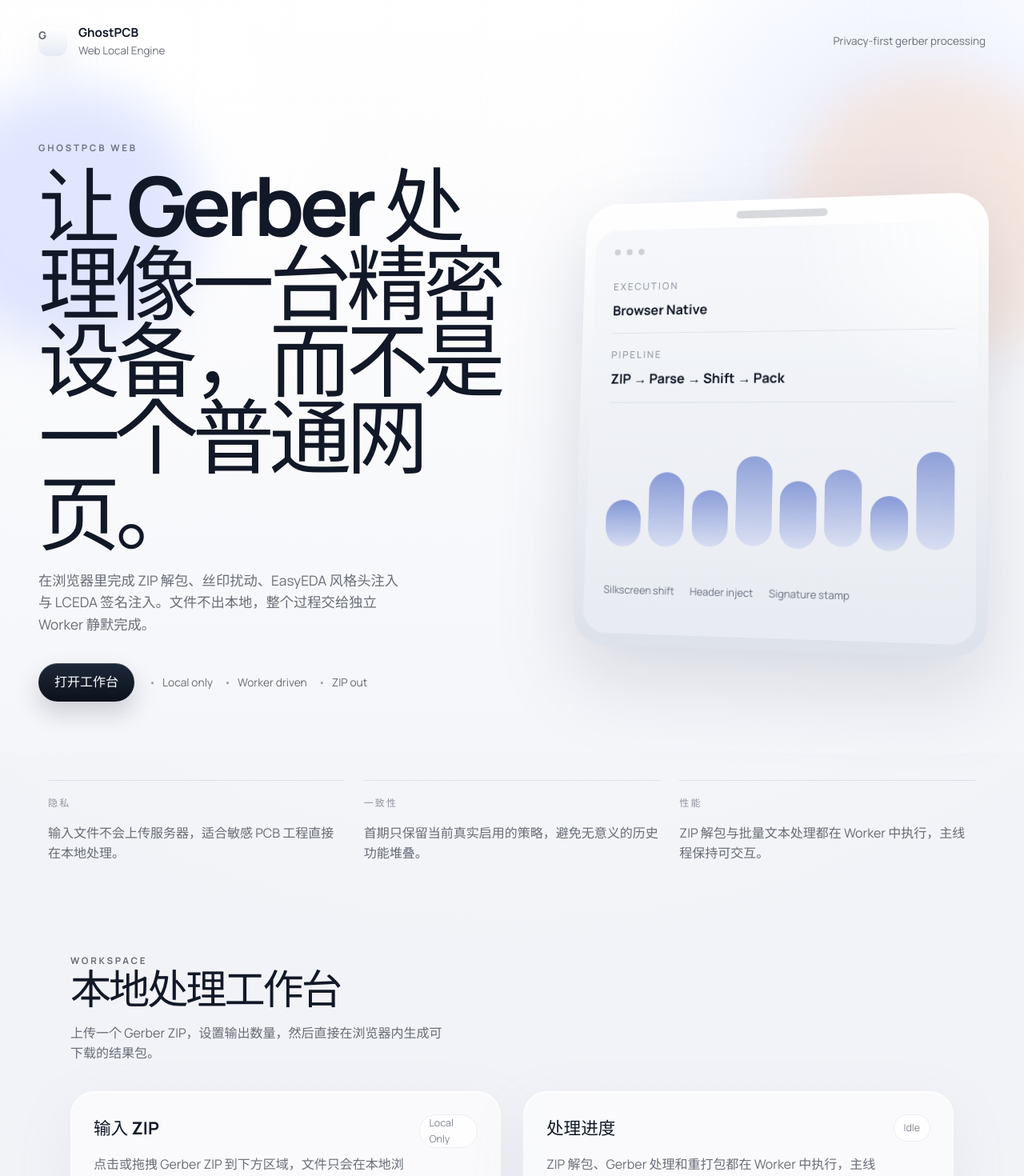
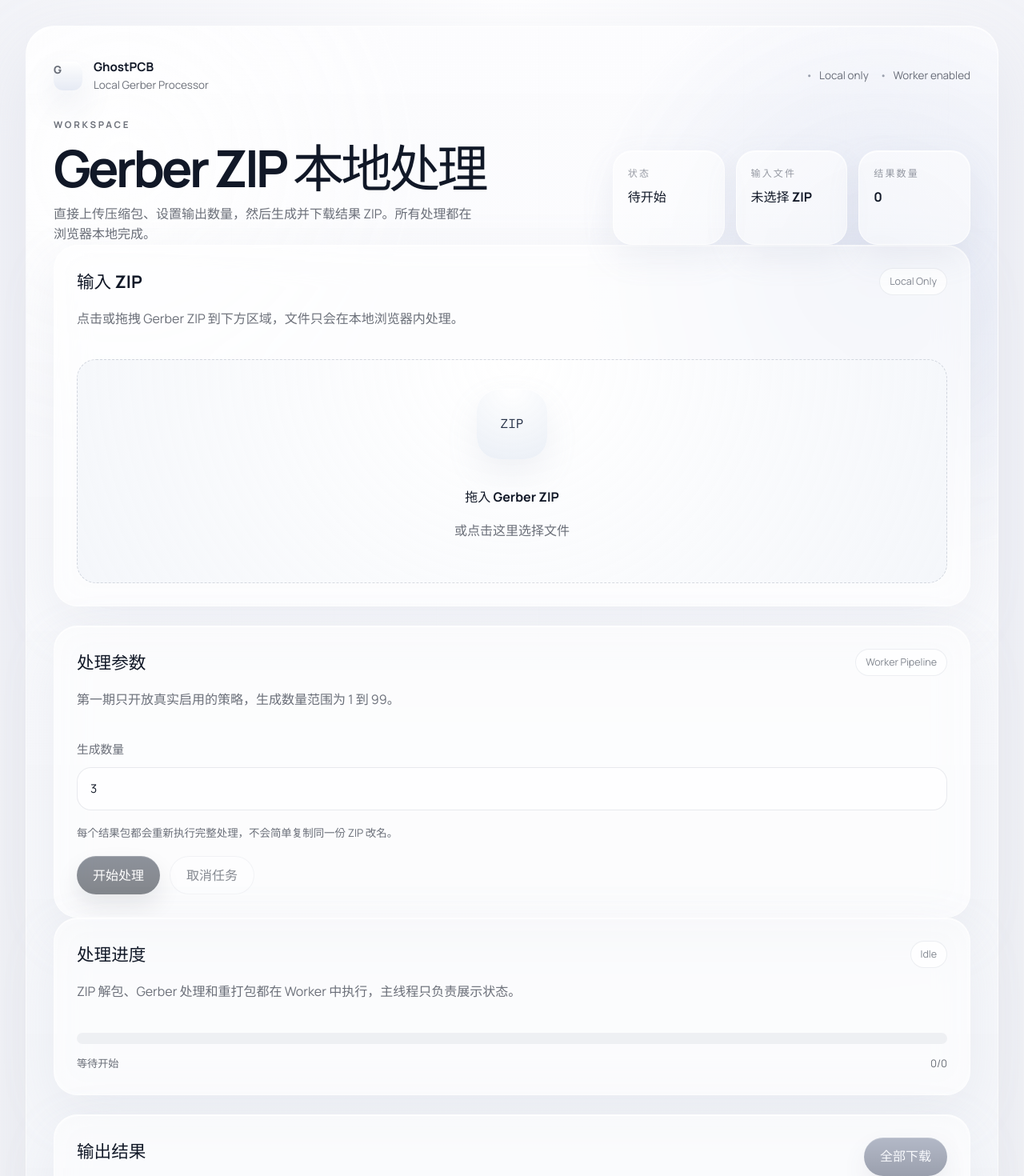
Before and after one commit to Nitmi/GhostPCB-Web, a React (Vite) app: page / in a window 1280 px wide. Shown: the top 1470 px of the page at 80% size. Built offline with nearby package versions, Linux system fonts and the light colour scheme.

Commit message:
优化页面

```diff
--- a/src/app/App.tsx
+++ b/src/app/App.tsx
@@ -121,111 +121,62 @@ function App() {
   }
 
   const isRunning = status === 'running'
+  const outputCount = results.length
+  const fileLabel = selectedFile ? selectedFile.name : '未选择 ZIP'
+  const statusLabel =
+    status === 'running'
+      ? '处理中'
+      : status === 'success'
+        ? '已完成'
+        : status === 'error'
+          ? '异常'
+          : '待开始'
 
   return (
     <main className="app-shell">
-      <section className="hero-stage">
-        <div className="hero-noise" aria-hidden="true" />
-        <div className="hero-orb hero-orb-left" aria-hidden="true" />
-        <div className="hero-orb hero-orb-right" aria-hidden="true" />
+      <section className="app-surface">
+        <div className="surface-noise" aria-hidden="true" />
 
-        <header className="hero-nav">
+        <header className="workspace-header">
           <div className="brand-lockup">
             <span className="brand-mark">G</span>
             <div>
               <strong>GhostPCB</strong>
-              <span>Web Local Engine</span>
+              <span>Local Gerber Processor</span>
             </div>
           </div>
-          <div className="hero-nav-meta">Privacy-first gerber processing</div>
+          <div className="workspace-header-meta">
+            <span>Local only</span>
+            <span>Worker enabled</span>
+          </div>
         </header>
 
-        <div className="hero-grid">
-          <div className="hero-copy">
-            <p className="eyebrow">GhostPCB Web</p>
-            <h1>让 Gerber 处理像一台精密设备，而不是一个普通网页。</h1>
-            <p className="hero-text">
-              在浏览器里完成 ZIP 解包、丝印扰动、EasyEDA 风格头注入与 LCEDA
-              签名注入。文件不出本地，整个过程交给独立 Worker 静默完成。
+        <div className="overview-bar">
+          <div className="overview-copy">
+            <p className="eyebrow">Workspace</p>
+            <h1>Gerber ZIP 本地处理</h1>
+            <p>
+              直接上传压缩包、设置输出数量，然后生成并下载结果 ZIP。所有处理都在浏览器本地完成。
             </p>
-
-            <div className="hero-actions">
-              <a className="primary-button" href="#workspace">
-                打开工作台
-              </a>
-              <div className="hero-note">
-                <span>Local only</span>
-                <span>Worker driven</span>
-                <span>ZIP out</span>
-              </div>
-            </div>
           </div>
 
-          <div className="hero-visual" aria-hidden="true">
-            <div className="device-shell">
-              <div className="device-camera" />
-              <div className="device-screen">
-                <div className="device-screen-top">
-                  <span />
-                  <span />
-                  <span />
-                </div>
-                <div className="device-metrics">
-                  <div>
-                    <label>Execution</label>
-                    <strong>Browser Native</strong>
-                  </div>
-                  <div>
-                    <label>Pipeline</label>
-                    <strong>ZIP → Parse → Shift → Pack</strong>
-                  </div>
-                </div>
-                <div className="device-waveform">
-                  <span />
-                  <span />
-                  <span />
-                  <span />
-                  <span />
-                  <span />
-                  <span />
-                  <span />
-                </div>
-                <div className="device-footer">
-                  <p>Silkscreen shift</p>
-                  <p>Header inject</p>
-                  <p>Signature stamp</p>
-                </div>
-              </div>
+          <div className="overview-metrics">
+            <div className="metric-item">
+              <span>状态</span>
+              <strong>{statusLabel}</strong>
+            </div>
+            <div className="metric-item">
+              <span>输入文件</span>
+              <strong>{fileLabel}</strong>
+            </div>
+            <div className="metric-item">
+              <span>结果数量</span>
+              <strong>{outputCount}</strong>
             </div>
           </div>
         </div>
-      </section>
 
-      <section className="support-band">
-        <div>
-          <span>隐私</span>
-          <p>输入文件不会上传服务器，适合敏感 PCB 工程直接在本地处理。</p>
-        </div>
-        <div>
-          <span>一致性</span>
-          <p>首期只保留当前真实启用的策略，避免无意义的历史功能堆叠。</p>
-        </div>
-        <div>
-          <span>性能</span>
-          <p>ZIP 解包与批量文本处理都在 Worker 中执行，主线程保持可交互。</p>
-        </div>
-      </section>
-
-      <section id="workspace" className="workspace-section">
-        <div className="section-heading">
-          <p className="eyebrow">Workspace</p>
-          <h2>本地处理工作台</h2>
-          <p>
-            上传一个 Gerber ZIP，设置输出数量，然后直接在浏览器内生成可下载的结果包。
-          </p>
-        </div>
-
-        <div className="workspace-grid">
+        <section id="workspace" className="workspace-section">
           <div className="stack-column">
             <UploadPanel
               selectedFile={selectedFile}
@@ -256,45 +207,12 @@ function App() {
               onDownloadOne={(result) => downloadResultFile(result)}
             />
           </div>
-        </div>
-      </section>
+        </section>
 
-      <section className="detail-stage">
-        <div className="detail-copy">
-          <p className="eyebrow">Pipeline</p>
-          <h2>单一职责的结构，让首期可交付，也让后续迁移到 WASM 更平滑。</h2>
-          <p>
-            UI 只负责输入、状态和下载，算法链路放在 `core`，重任务进入 Worker。
-            这让当前版本足够快，也为未来替换底层实现预留了干净边界。
-          </p>
-        </div>
-        <div className="detail-list">
-          <div>
-            <strong>01</strong>
-            <p>识别 Gerber 类型，保留未知文件</p>
-          </div>
-          <div>
-            <strong>02</strong>
-            <p>按 EasyEDA 来源决定是否注入伪装头</p>
-          </div>
-          <div>
-            <strong>03</strong>
-            <p>仅对丝印层做统一轻微偏移，不改 I/J</p>
-          </div>
-          <div>
-            <strong>04</strong>
-            <p>重写并插入未使用的 LCEDA 风格签名 ADD</p>
-          </div>
-        </div>
-      </section>
-
-      <section className="final-cta">
-        <p className="eyebrow">Ready</p>
-        <h2>本地处理，立即得到结果 ZIP。</h2>
-        <p>没有后端，没有队列，没有上传等待，只有浏览器里的完整处理链路。</p>
-        <a className="secondary-button" href="#workspace">
-          现在开始
-        </a>
+        <footer className="workspace-footer">
+          <span>ZIP 解析、文本处理、重打包均在 Worker 中执行。</span>
+          <span>未知文件原样保留，钻孔文件不注入头和签名。</span>
+        </footer>
       </section>
     </main>
   )
--- a/src/app/app.css
+++ b/src/app/app.css
@@ -1,75 +1,46 @@
 .app-shell {
   overflow: clip;
+  padding: clamp(20px, 3vw, 32px);
 }
 
-.hero-stage {
+.app-surface {
   position: relative;
-  min-height: 100svh;
-  padding: 24px clamp(20px, 4vw, 48px) 64px;
-  display: grid;
-  align-content: start;
+  width: min(1320px, 100%);
+  margin: 0 auto;
+  min-height: calc(100svh - 40px);
+  padding: clamp(22px, 3vw, 34px);
+  border-radius: 36px;
+  border: 1px solid rgba(255, 255, 255, 0.7);
+  box-shadow:
+    inset 0 1px 0 rgba(255, 255, 255, 0.92),
+    0 30px 90px rgba(154, 162, 185, 0.16);
   background:
-    radial-gradient(circle at 14% 12%, rgba(255, 255, 255, 0.9), transparent 24%),
-    radial-gradient(circle at 88% 22%, rgba(221, 230, 255, 0.72), transparent 26%),
-    linear-gradient(180deg, rgba(255, 255, 255, 0.94), rgba(245, 246, 250, 0.98));
+    radial-gradient(circle at 10% 10%, rgba(255, 255, 255, 0.88), transparent 20%),
+    radial-gradient(circle at 88% 18%, rgba(223, 228, 242, 0.82), transparent 22%),
+    linear-gradient(180deg, rgba(252, 252, 254, 0.94), rgba(243, 245, 249, 0.98));
+  backdrop-filter: blur(16px);
 }
 
-.hero-noise,
-.hero-orb {
+.surface-noise {
   position: absolute;
-  pointer-events: none;
-}
-
-.hero-noise {
   inset: 0;
   opacity: 0.35;
+  pointer-events: none;
   background-image:
     linear-gradient(rgba(70, 82, 105, 0.05) 1px, transparent 1px),
     linear-gradient(90deg, rgba(70, 82, 105, 0.05) 1px, transparent 1px);
-  background-size: 120px 120px;
-  mask-image: linear-gradient(180deg, rgba(0, 0, 0, 0.6), transparent 86%);
+  background-size: 128px 128px;
+  mask-image: linear-gradient(180deg, rgba(0, 0, 0, 0.42), transparent 100%);
 }
 
-.hero-orb {
-  border-radius: 50%;
-  filter: blur(30px);
-  animation: float-orb 14s ease-in-out infinite alternate;
-}
-
-.hero-orb-left {
-  width: 320px;
-  height: 320px;
-  left: -80px;
-  top: 120px;
-  background: rgba(184, 199, 255, 0.42);
-}
-
-.hero-orb-right {
-  width: 360px;
-  height: 360px;
-  right: -60px;
-  top: 100px;
-  background: rgba(255, 214, 184, 0.42);
-  animation-duration: 16s;
-}
-
-.hero-nav,
-.support-band,
-.workspace-section,
-.detail-stage,
-.final-cta {
-  width: min(1200px, 100%);
-  margin: 0 auto;
-}
-
-.hero-nav {
+.workspace-header {
   position: relative;
   z-index: 1;
   display: flex;
   align-items: center;
   justify-content: space-between;
   min-height: 56px;
-  animation: rise-in 900ms ease both;
+  gap: 16px;
 }
 
 .brand-lockup {
@@ -103,25 +74,36 @@
 }
 
 .brand-lockup span,
-.hero-nav-meta {
+.workspace-header-meta,
+.workspace-footer {
   color: var(--text-soft);
   font-size: 0.84rem;
 }
 
-.hero-grid {
+.workspace-header-meta {
+  display: flex;
+  flex-wrap: wrap;
+  gap: 14px;
+}
+
+.workspace-header-meta span::before {
+  content: '•';
+  margin-right: 8px;
+  color: rgba(49, 58, 80, 0.46);
+}
+
+.overview-bar {
   position: relative;
   z-index: 1;
-  width: min(1200px, 100%);
-  margin: auto auto 0;
-  padding-top: clamp(52px, 12vh, 120px);
+  margin-top: 24px;
   display: grid;
-  grid-template-columns: minmax(0, 1.05fr) minmax(320px, 0.95fr);
-  gap: 48px;
-  align-items: center;
+  grid-template-columns: minmax(0, 1.2fr) minmax(320px, 0.8fr);
+  gap: 28px;
+  align-items: end;
 }
 
-.hero-copy {
-  animation: rise-in 900ms ease 80ms both;
+.overview-copy {
+  max-width: 720px;
 }
 
 .eyebrow {
@@ -133,221 +115,66 @@
   font-weight: 700;
 }
 
-.hero-copy h1,
-.section-heading h2,
-.detail-copy h2,
-.final-cta h2 {
+.overview-copy h1 {
   margin: 0;
   letter-spacing: -0.06em;
   color: var(--text);
+  font-size: clamp(2.4rem, 5vw, 4.8rem);
+  line-height: 0.96;
 }
 
-.hero-copy h1 {
-  max-width: 11ch;
-  font-size: clamp(3.4rem, 8vw, 6.8rem);
-  line-height: 0.94;
-}
-
-.hero-text {
-  max-width: 44ch;
-  margin: 22px 0 0;
-  font-size: 1.08rem;
+.overview-copy p,
+.panel p {
   color: var(--text-soft);
 }
 
-.hero-actions {
-  display: flex;
-  flex-wrap: wrap;
-  align-items: center;
-  gap: 18px;
-  margin-top: 34px;
+.overview-copy p:last-child {
+  margin: 14px 0 0;
+  max-width: 54ch;
 }
 
-.hero-note {
-  display: flex;
-  flex-wrap: wrap;
+.overview-metrics {
+  display: grid;
+  grid-template-columns: repeat(3, minmax(0, 1fr));
   gap: 14px;
-  color: var(--text-soft);
-  font-size: 0.86rem;
 }
 
-.hero-note span::before {
-  content: '•';
-  margin-right: 8px;
-  color: rgba(49, 58, 80, 0.46);
+.metric-item {
+  min-height: 118px;
+  padding: 18px;
+  border-radius: 24px;
+  background: rgba(255, 255, 255, 0.58);
+  border: 1px solid rgba(255, 255, 255, 0.72);
+  box-shadow:
+    inset 0 1px 0 rgba(255, 255, 255, 0.9),
+    0 16px 40px rgba(150, 160, 181, 0.12);
 }
 
-.hero-visual {
-  display: grid;
-  justify-items: end;
-  animation: rise-in 900ms ease 180ms both;
-}
-
-.device-shell {
-  width: min(100%, 520px);
-  padding: 14px;
-  border-radius: 42px;
-  background:
-    linear-gradient(180deg, rgba(255, 255, 255, 0.95), rgba(214, 219, 229, 0.82)),
-    rgba(255, 255, 255, 0.55);
-  box-shadow:
-    inset 0 1px 0 rgba(255, 255, 255, 0.92),
-    0 36px 100px rgba(109, 118, 144, 0.24);
-  transform: perspective(1600px) rotateY(-11deg) rotateX(6deg);
-}
-
-.device-camera {
-  width: 118px;
-  height: 10px;
-  margin: 0 auto 10px;
-  border-radius: 999px;
-  background: rgba(45, 52, 68, 0.18);
-}
-
-.device-screen {
-  border-radius: 30px;
-  padding: 26px;
-  min-height: 520px;
-  background:
-    radial-gradient(circle at top right, rgba(255, 255, 255, 0.9), transparent 32%),
-    linear-gradient(180deg, rgba(245, 247, 250, 0.96), rgba(233, 236, 242, 0.96));
-  box-shadow:
-    inset 0 1px 0 rgba(255, 255, 255, 0.88),
-    inset 0 -1px 0 rgba(139, 150, 177, 0.12);
-}
-
-.device-screen-top {
-  display: flex;
-  gap: 8px;
-}
-
-.device-screen-top span {
-  width: 8px;
-  height: 8px;
-  border-radius: 50%;
-  background: rgba(29, 37, 54, 0.18);
-}
-
-.device-metrics {
-  display: grid;
-  gap: 18px;
-  margin-top: 32px;
-}
-
-.device-metrics div {
-  padding-bottom: 18px;
-  border-bottom: 1px solid rgba(81, 93, 120, 0.12);
-}
-
-.device-metrics label {
+.metric-item span {
   display: block;
   margin-bottom: 10px;
-  color: rgba(40, 49, 69, 0.56);
-  font-size: 0.78rem;
-  text-transform: uppercase;
-  letter-spacing: 0.18em;
-}
-
-.device-metrics strong {
-  display: block;
-  color: #121827;
-  font-size: 1.08rem;
-  line-height: 1.3;
-}
-
-.device-waveform {
-  display: grid;
-  grid-template-columns: repeat(8, 1fr);
-  align-items: end;
-  gap: 10px;
-  height: 150px;
-  margin-top: 32px;
-}
-
-.device-waveform span {
-  border-radius: 999px;
-  background: linear-gradient(180deg, rgba(91, 117, 201, 0.78), rgba(152, 172, 238, 0.28));
-  animation: waveform 2.6s ease-in-out infinite;
-}
-
-.device-waveform span:nth-child(1) { height: 38%; }
-.device-waveform span:nth-child(2) { height: 62%; animation-delay: 120ms; }
-.device-waveform span:nth-child(3) { height: 48%; animation-delay: 220ms; }
-.device-waveform span:nth-child(4) { height: 78%; animation-delay: 320ms; }
-.device-waveform span:nth-child(5) { height: 56%; animation-delay: 180ms; }
-.device-waveform span:nth-child(6) { height: 68%; animation-delay: 420ms; }
-.device-waveform span:nth-child(7) { height: 44%; animation-delay: 90ms; }
-.device-waveform span:nth-child(8) { height: 82%; animation-delay: 280ms; }
-
-.device-footer {
-  display: flex;
-  flex-wrap: wrap;
-  gap: 12px 20px;
-  margin-top: 32px;
-  color: rgba(31, 40, 59, 0.64);
-  font-size: 0.82rem;
-}
-
-.support-band {
-  display: grid;
-  grid-template-columns: repeat(3, minmax(0, 1fr));
-  gap: 24px;
-  padding: 34px 20px 0;
-}
-
-.support-band div {
-  padding-top: 18px;
-  border-top: 1px solid rgba(88, 98, 123, 0.14);
-}
-
-.support-band span {
-  display: block;
-  margin-bottom: 8px;
   color: rgba(32, 40, 57, 0.46);
   font-size: 0.75rem;
   text-transform: uppercase;
   letter-spacing: 0.18em;
 }
 
-.support-band p,
-.section-heading p,
-.detail-copy p,
-.final-cta p,
-.panel p {
-  color: var(--text-soft);
-}
-
-.workspace-section,
-.detail-stage,
-.final-cta {
-  padding-inline: clamp(20px, 4vw, 48px);
-}
-
-.workspace-section {
-  margin-top: 96px;
-}
-
-.section-heading {
-  max-width: 700px;
-}
-
-.section-heading h2,
-.detail-copy h2,
-.final-cta h2 {
-  font-size: clamp(2rem, 4vw, 3.6rem);
-  line-height: 0.98;
-}
-
-.section-heading p {
-  margin: 18px 0 0;
-  max-width: 48ch;
+.metric-item strong {
+  display: -webkit-box;
+  overflow: hidden;
+  color: var(--text);
+  font-size: 1rem;
+  line-height: 1.35;
+  -webkit-line-clamp: 2;
+  -webkit-box-orient: vertical;
+  word-break: break-all;
 }
 
 .workspace-grid {
   display: grid;
   grid-template-columns: repeat(2, minmax(0, 1fr));
   gap: 28px;
-  margin-top: 34px;
+  margin-top: 28px;
 }
 
 .stack-column {
@@ -663,78 +490,16 @@
   background: rgba(255, 232, 235, 0.8);
 }
 
-.detail-stage {
-  margin-top: 120px;
-  display: grid;
-  grid-template-columns: minmax(0, 1fr) minmax(280px, 440px);
-  gap: 48px;
-  align-items: start;
-}
-
-.detail-copy p {
-  max-width: 48ch;
-  margin: 18px 0 0;
-}
-
-.detail-list {
-  display: grid;
-  gap: 18px;
-}
-
-.detail-list div {
-  padding: 18px 0;
-  border-top: 1px solid rgba(88, 98, 123, 0.14);
-}
-
-.detail-list strong {
-  display: block;
-  margin-bottom: 8px;
-  color: rgba(28, 36, 52, 0.48);
-  font-size: 0.78rem;
-  letter-spacing: 0.18em;
-}
-
-.detail-list p {
-  margin: 0;
-  color: var(--text);
-}
-
-.final-cta {
-  margin-top: 112px;
-  padding-top: 32px;
-  padding-bottom: 88px;
-  text-align: center;
-}
-
-.final-cta p {
-  max-width: 40ch;
-  margin: 18px auto 0;
-}
-
-.final-cta .secondary-button {
-  margin-top: 28px;
-}
-
-@keyframes rise-in {
-  from {
-    opacity: 0;
-    transform: translateY(24px);
-  }
-
-  to {
-    opacity: 1;
-    transform: translateY(0);
-  }
-}
-
-@keyframes float-orb {
-  from {
-    transform: translate3d(0, 0, 0) scale(1);
-  }
-
-  to {
-    transform: translate3d(18px, -24px, 0) scale(1.05);
-  }
+.workspace-footer {
+  position: relative;
+  z-index: 1;
+  display: flex;
+  flex-wrap: wrap;
+  justify-content: space-between;
+  gap: 10px 18px;
+  margin-top: 18px;
+  padding-top: 18px;
+  border-top: 1px solid rgba(88, 98, 123, 0.12);
 }
 
 @keyframes sheen {
@@ -747,79 +512,32 @@
   }
 }
 
-@keyframes waveform {
-  0%,
-  100% {
-    transform: scaleY(0.88);
-    opacity: 0.72;
-  }
-
-  50% {
-    transform: scaleY(1.08);
-    opacity: 1;
-  }
-}
-
 @media (max-width: 980px) {
-  .hero-stage {
-    min-height: auto;
-    padding-bottom: 40px;
-  }
-
-  .hero-grid,
-  .support-band,
+  .overview-bar,
+  .overview-metrics,
   .workspace-grid,
-  .detail-stage {
+  .workspace-header {
     grid-template-columns: 1fr;
   }
 
-  .hero-grid {
-    padding-top: 52px;
+  .workspace-header {
+    align-items: flex-start;
+    flex-direction: column;
   }
 
-  .hero-copy h1 {
-    max-width: 12ch;
-  }
-
-  .hero-visual {
-    justify-items: stretch;
-  }
-
-  .device-shell {
-    transform: none;
-  }
-
-  .detail-stage,
-  .workspace-section,
-  .final-cta {
-    margin-top: 88px;
+  .overview-metrics {
+    grid-template-columns: 1fr;
   }
 }
 
 @media (max-width: 720px) {
-  .hero-nav {
-    flex-direction: column;
-    align-items: flex-start;
-    gap: 12px;
-  }
-
-  .hero-copy h1 {
-    font-size: clamp(2.6rem, 13vw, 4rem);
-  }
-
-  .hero-actions,
   .panel-head,
   .result-item {
     flex-direction: column;
     align-items: flex-start;
   }
 
-  .panel,
-  .workspace-section,
-  .detail-stage,
-  .final-cta,
-  .support-band {
-    padding-left: 20px;
-    padding-right: 20px;
+  .overview-copy h1 {
+    font-size: clamp(2.1rem, 12vw, 3.4rem);
   }
 }
```
